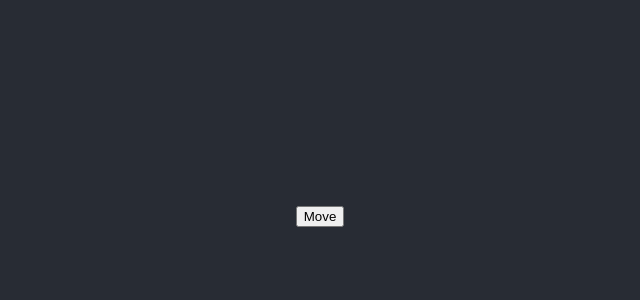
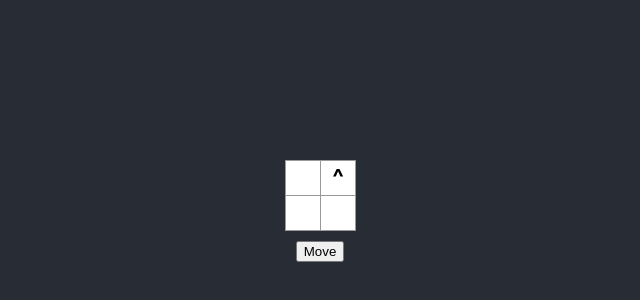
Before and after one commit to Jamie-Wallace/react-learning, a React (Create React App) app in the folder mars-rover-ts/: page / in a window 1280 px wide. Shown: the part 176-476 px from the top of the page, without its empty margins (320-960 px from the left). Built offline with nearby package versions, Linux system fonts and the light colour scheme.

Commit message:
Can render multiple rows with multiple squares in each

```diff
--- a/mars-rover-ts/src/App.tsx
+++ b/mars-rover-ts/src/App.tsx
@@ -3,12 +3,7 @@ import './App.css';
 import { Grid } from './grid/Grid';
 import { MarsRover } from './MarsRover/MarsRover';
 
-type AppProps = {
-  roverLocationX: Number,
-  roverLocationY: Number
-};
-
-export const App = ( { roverLocationX, roverLocationY } : AppProps ) => {
+export const App = () => {
   const [location, setLocation] = useState("");
 
   const moveRover: MouseEventHandler = () => {
@@ -20,7 +15,7 @@ export const App = ( { roverLocationX, roverLocationY } : AppProps ) => {
  return <div className='App'>
  <header className='App-header'>
    <div>
-     <Grid squares={[[],[]]} />
+     <Grid squares={[['', '^'], ['', '']]} />
      <div>
        <button onClick={moveRover}>Move</button>
      </div>
--- a/mars-rover-ts/src/grid/Grid.tsx
+++ b/mars-rover-ts/src/grid/Grid.tsx
@@ -1,21 +1,21 @@
 import { Square } from './Square';
 
 type GridProps = {
-    squares: string[][],
-    roverLocationX: number,
-    roverLocationY: number
+    squares: string[][]
 };
 
-export const Grid = ( { squares, roverLocationX, roverLocationY } : GridProps) => {
+export const Grid = ( { squares } : GridProps) => {
         let rows = [];
 
-        for (let rowIndex = 0; rowIndex < squares.length; rowIndex++) { // rows
+        for (let rowIndex = 0; rowIndex < squares.length; rowIndex++) {
+            let row = [];
+
             for (let columnIndex = 0; columnIndex < squares[rowIndex].length; columnIndex++) {
-                rows.push(<Square key={rowIndex} value={squares[rowIndex][columnIndex]} xCoordinate={0} yCoordinate={rowIndex} />);
+                row.push(<Square key={columnIndex} value={squares[rowIndex][columnIndex]} xCoordinate={0} yCoordinate={rowIndex} />);
             }
+
+            rows.push(<div key={rowIndex} >{row}</div>);
         }
-
-        rows.reverse();
 
         return <div data-testid='mars-rover-grid'>{rows}</div>;
 }
--- a/mars-rover-ts/src/index.tsx
+++ b/mars-rover-ts/src/index.tsx
@@ -9,7 +9,7 @@ const root = ReactDOM.createRoot(
 );
 root.render(
   <React.StrictMode>
-    <App roverLocationX={0} roverLocationY={0} />
+    <App />
   </React.StrictMode>
 );
 
```
Also changed, not shown: 1 other file (tests, documents, lock files or other folders).
